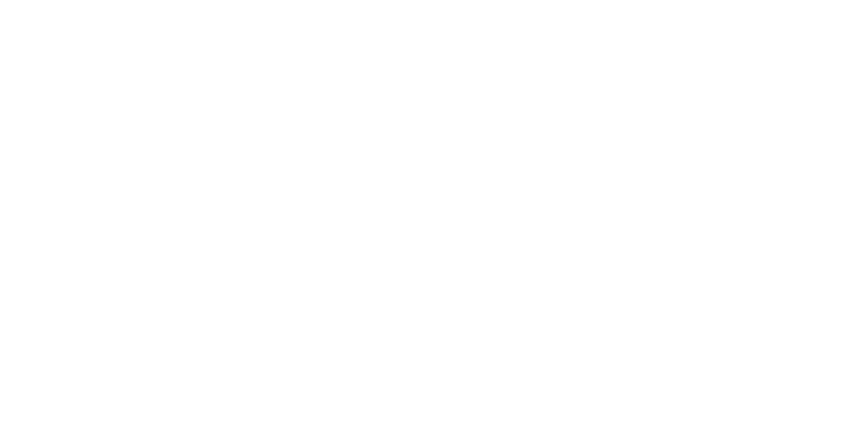
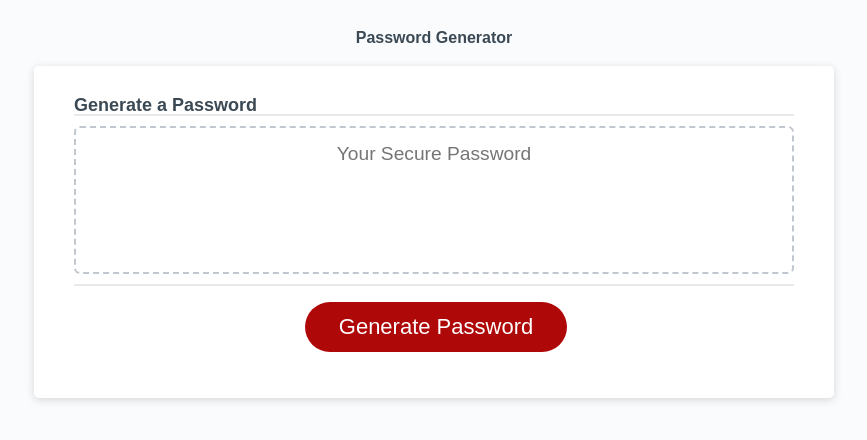
Before and after one commit to palmtopj/PassGen, a plain HTML site: page index.html in a window 1280 px wide. Shown: the whole page, without its empty margins (206-1073 px from the left). Drawn offline with Linux system fonts and the light colour scheme.

Commit message:
added file structure

```diff
--- /dev/null
+++ b/Assets/CSS/reset.css
@@ -0,0 +1,41 @@
+* {
+  margin: 0;
+  padding: 0;
+  box-sizing: border-box;
+}
+
+html {
+  height: 100%;
+}
+
+body {
+  min-height: 100%;
+  line-height: 1;
+  font-family: sans-serif;
+}
+
+h1,
+h2,
+h3,
+h4,
+h5,
+h6 {
+  font-size: 100%;
+}
+
+input,
+select,
+option,
+optgroup,
+textarea,
+button,
+pre,
+code {
+  font-size: 100%;
+  font-family: inherit;
+}
+
+ol,
+ul {
+  list-style: none;
+}
--- /dev/null
+++ b/Assets/CSS/style.css
@@ -0,0 +1,137 @@
+*,
+*::before,
+*::after {
+  box-sizing: border-box;
+}
+
+html,
+body,
+.wrapper {
+  height: 100%;
+  margin: 0;
+  padding: 0;
+}
+
+body {
+  font-family: sans-serif;
+  background-color: #f9fbfd;
+}
+
+.wrapper {
+  padding-top: 30px;
+  padding-left: 20px;
+  padding-right: 20px;
+}
+
+header {
+  text-align: center;
+  padding: 20px;
+  padding-top: 0px;
+  color: hsl(206, 17%, 28%);
+}
+
+.card {
+  background-color: hsl(0, 0%, 100%);
+  border-radius: 5px;
+  border-width: 1px;
+  box-shadow: rgba(0, 0, 0, 0.15) 0px 2px 8px 0px;
+  color: hsl(206, 17%, 28%);
+  font-size: 18px;
+  margin: 0 auto;
+  max-width: 800px;
+  padding: 30px 40px;
+}
+
+.card-header::after {
+  content: " ";
+  display: block;
+  width: 100%;
+  background: #e7e9eb;
+  height: 2px;
+}
+
+.card-body {
+  min-height: 100px;
+}
+
+.card-footer {
+  text-align: center;
+}
+
+.card-footer::before {
+  content: " ";
+  display: block;
+  width: 100%;
+  background: #e7e9eb;
+  height: 2px;
+}
+
+.card-footer::after {
+  content: " ";
+  display: block;
+  clear: both;
+}
+
+.btn {
+  border: none;
+  background-color: hsl(360, 91%, 36%);
+  border-radius: 25px;
+  box-shadow: rgba(0, 0, 0, 0.1) 0px 1px 6px 0px rgba(0, 0, 0, 0.2) 0px 1px 1px
+    0px;
+  color: hsl(0, 0%, 100%);
+  display: inline-block;
+  font-size: 22px;
+  line-height: 22px;
+  margin: 16px 16px 16px 20px;
+  padding: 14px 34px;
+  text-align: center;
+  cursor: pointer;
+}
+
+button[disabled] {
+  cursor: default;
+  background: #c0c7cf;
+}
+
+.float-right {
+  float: right;
+}
+
+#password {
+  -webkit-appearance: none;
+  -moz-appearance: none;
+  appearance: none;
+  border: none;
+  display: block;
+  width: 100%;
+  padding-top: 15px;
+  padding-left: 15px;
+  padding-right: 15px;
+  padding-bottom: 85px;
+  font-size: 1.2rem;
+  text-align: center;
+  margin-top: 10px;
+  margin-bottom: 10px;
+  border: 2px dashed #c0c7cf;
+  border-radius: 6px;
+  resize: none;
+  overflow: hidden;
+}
+
+@media (max-width: 690px) {
+  .btn {
+    font-size: 1rem;
+    margin: 16px 0px 0px 0px;
+    padding: 10px 15px;
+  }
+
+  #password {
+    font-size: 1rem;
+  }
+}
+
+@media (max-width: 500px) {
+  .btn {
+    font-size: 0.8rem;
+  }
+}
--- a/index.html
+++ b/index.html
@@ -2,9 +2,34 @@
 <html lang="en">
   <head>
     <meta charset="UTF-8" />
-    <meta http-equiv="X-UA-Compatible" content="IE=edge" />
     <meta name="viewport" content="width=device-width, initial-scale=1.0" />
-    <title>Document</title>
+    <meta http-equiv="X-UA-Compatible" content="ie=edge" />
+    <title>Password Generator</title>
+    <link rel="stylesheet" href="./Assets/CSS/reset.css" />
+    <link rel="stylesheet" href="./Assets/CSS/style.css" />
   </head>
-  <body></body>
+  <body>
+    <div class="wrapper">
+      <header>
+        <h1>Password Generator</h1>
+      </header>
+      <div class="card">
+        <div class="card-header">
+          <h2>Generate a Password</h2>
+        </div>
+        <div class="card-body">
+          <textarea
+            readonly
+            id="password"
+            placeholder="Your Secure Password"
+            aria-label="Generated Password"
+          ></textarea>
+        </div>
+        <div class="card-footer">
+          <button id="generate" class="btn">Generate Password</button>
+        </div>
+      </div>
+    </div>
+    <script src="script.js"></script>
+  </body>
 </html>
--- /dev/null
+++ b/script.js
@@ -0,0 +1,17 @@
+// Assignment Code
+var generateBtn = document.querySelector("#generate");
+var passwordLength = 0;
+var passwordCase = "";
+var passwordChar = "";
+var password = "";
+
+// Write password to the #password input
+function writePassword() {
+  var password = generatePassword();
+  var passwordText = document.querySelector("#password");
+
+  passwordText.value = password;
+}
+
+// Add event listener to generate button
+generateBtn.addEventListener("click", writePassword);
```
Also changed, not shown: Assets/03-javascript-homework-demo.png (added), 1 other file.
